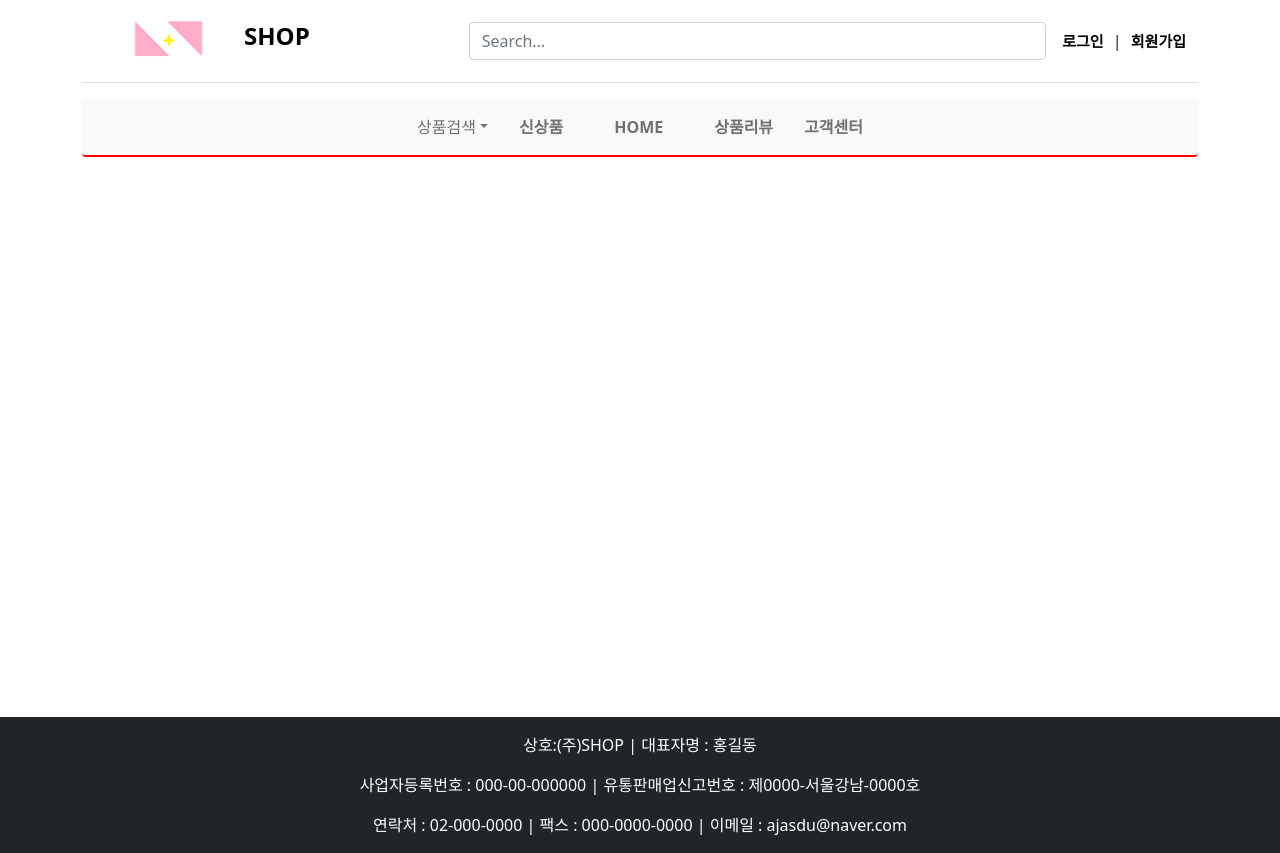
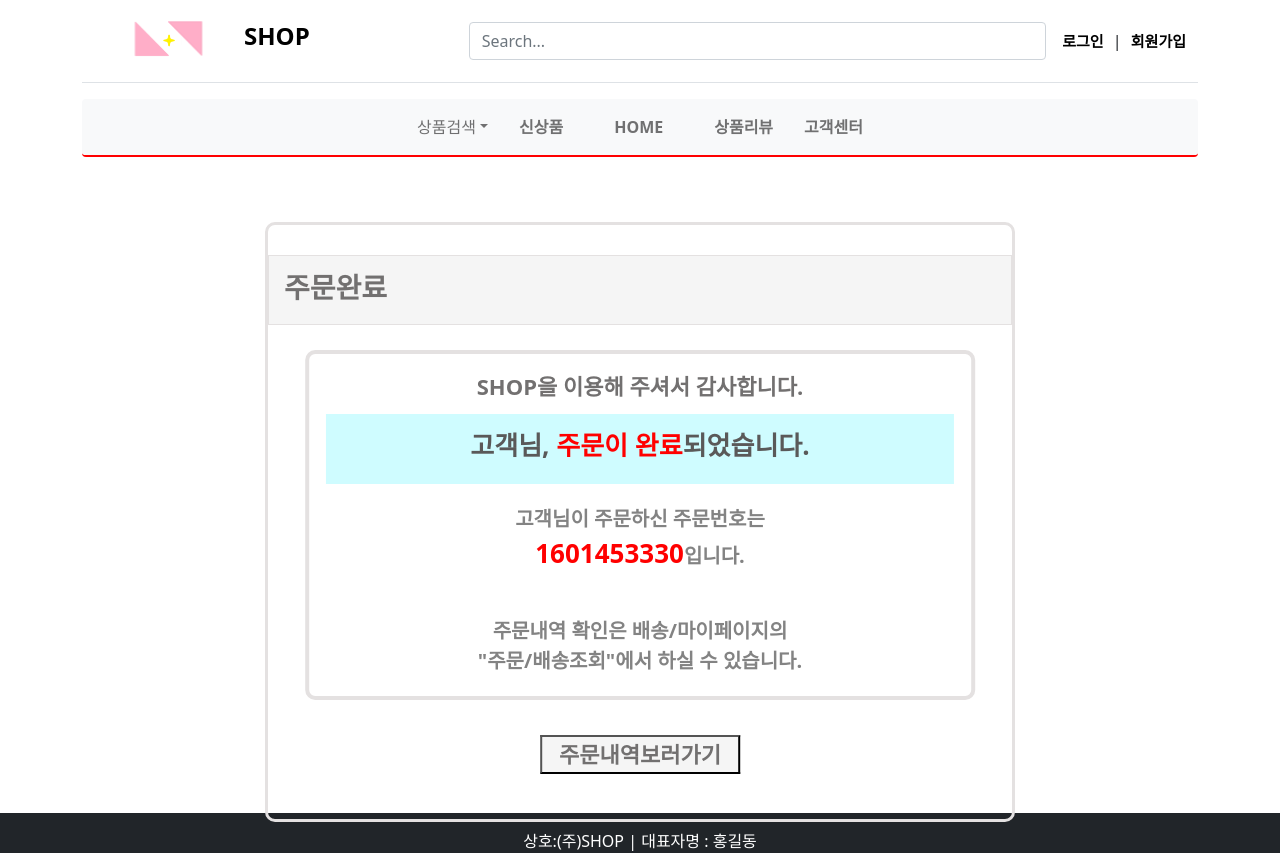
Before and after one commit to SHOP-TeamProject-mall/projectvue-shop, a Vue app: page /order_complete in a window 1280 px wide. Shown: the top 853 px of the page. Built offline with nearby package versions, Linux system fonts and the light colour scheme; a web font is replaced by a local one.

Commit message:
20220111
주문완료페이지 완성

```diff
--- a/src/components/Order_Complete.vue
+++ b/src/components/Order_Complete.vue
@@ -1,12 +1,39 @@
 <template>
     <div class="container">
-
+        <div class="order_complete_table">
+            <div class="table1">
+                <h3 style="margin-top:15px; margin-left:15px; font-weight: bold; color:rgb(114, 112, 112);">주문완료</h3>
+            </div>
+            <div class="table2">
+                <div class="table2_1">
+                    <span>SHOP을 이용해 주셔서 감사합니다.</span>
+                </div>
+                <div class="table2_2">
+                    <span>고객님,</span> <span style="color:red;">주문이 완료</span><span>되었습니다.</span>
+                </div>
+                <div class="table2_3">
+                    <span>고객님이 주문하신 주문번호는</span><br>
+                    <span style="color:red; font-size:26px;">1601453330</span><span>입니다.</span>
+                </div>
+                <div class="table2_4">
+                    <span>주문내역 확인은 배송/마이페이지의</span><br>
+                    <span>"주문/배송조회"에서 하실 수 있습니다.</span>
+                </div>
+            </div>
+            <div class="table3">
+                <button @click="orderlist">주문내역보러가기</button>
+            </div>
+        </div>
     </div>
 </template>
 
 <script>
     export default {
-
+        methods:{
+            orderlist(){
+                this.$router.push({path:'/mypage'});
+            }
+        }
     }
 </script>
 
@@ -15,6 +42,121 @@
     position: relative;
     justify-content: center;
     align-items: center;
-    height: 70vh;
+    height: 82vh;
+}
+.order_complete_table{
+    position: absolute;
+    // 가운데 정렬
+    left: 50%;
+    transform: translateX(-50%);
+    width: 750px;
+    height: 600px;
+    top: 10%;
+    border: 3px solid rgb(228, 225, 225);
+    border-radius: 10px;
+}
+.table1{
+    position: relative;
+    width: 100%;
+    height: 70px;
+    top: 30px;
+    font-weight: bold;
+    border: 1px solid rgb(228, 225, 225);
+    background: rgb(245, 245, 245);
+    vertical-align: middle;
+}
+.table2{
+    position: absolute;
+    // 가운데 정렬
+    left: 50%;
+    transform: translateX(-50%);
+    border-radius: 10px;
+    width: 90%;
+    height: 350px;
+    top: 125px;
+    border: 4px solid rgb(228, 225, 225);
+}
+.table2_1{
+    width: 100%;
+    height: 50px;
+    text-align: center;
+}
+.table2_1 span{
+    position: relative;
+    font-weight: bold;
+    top:16px;
+    font-size: 22px;
+    color: rgb(114, 112, 112);
+}
+.table2_2{
+    position: absolute;
+    // 가운데 정렬
+    left: 50%;
+    transform: translateX(-50%);
+    width: 95%;
+    height: 70px;
+    top: 60px;
+    text-align: center;
+    font-size: 26px;
+    background: rgb(207, 252, 255);
+}
+.table2_2 span{
+    position: relative;
+    font-weight: bold;
+    top:12px;
+    color: rgb(90, 89, 89);
+}
+.table2_3{
+    position: absolute;
+    // 가운데 정렬
+    left: 50%;
+    transform: translateX(-50%);
+    width: 95%;
+    height: 70px;
+    top: 150px;
+    text-align: center;
+    font-size: 20px;
+}
+.table2_3 span{
+    position: relative;
+    font-weight: bold;
+    color: rgb(131, 131, 131);
+}
+.table2_4{
+    position: absolute;
+    // 가운데 정렬
+    left: 50%;
+    transform: translateX(-50%);
+    width: 95%;
+    height: 70px;
+    top: 250px;
+    text-align: center;
+    font-size: 20px;
+}
+.table2_4 span{
+    position: relative;
+    font-weight: bold;
+    top:12px;
+    color: rgb(131, 131, 131);
+}
+.table3{
+    position: absolute;
+    // 가운데 정렬
+    left: 50%;
+    transform: translateX(-50%);
+    width: 90%;
+    height: 60px;
+    top: 500px;
+    text-align: center;
+    vertical-align: middle;
+}
+.table3 button{
+    position: relative;
+    top: 10px;
+    font-size: 22px;
+    width: 200px;
+    color:rgb(114, 112, 112);
+    background: rgb(245, 245, 245);
+    font-weight: bold;
 }
 </style>
```
